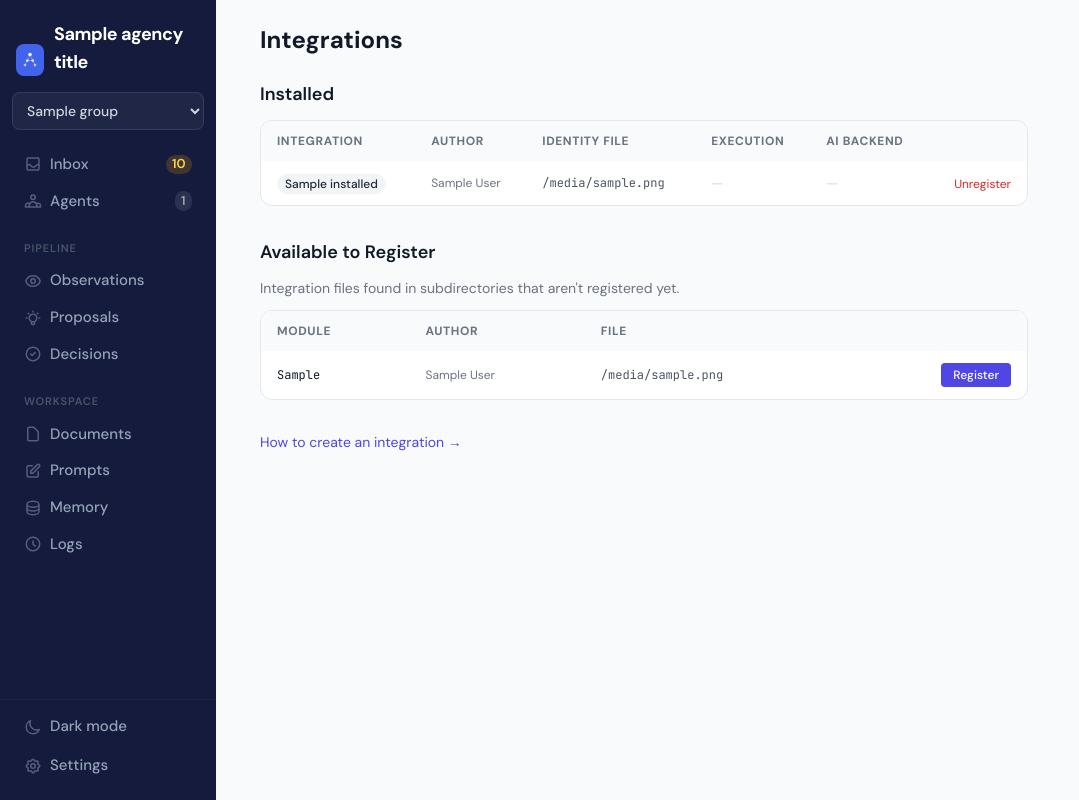
After one commit to Blackhex/christag-agency, a FastAPI app: template agency/templates/admin_integrations.html in a window 1280 px wide. The commit adds this page. Shown: the whole page, without its empty margins (0-1079 px from the left). Run offline with FastAPI, Linux system fonts and the light colour scheme; the template is opened without the code that fills it: most values are stand-ins (such as "Sample title", 1, 10 or a date in 2020); some libraries are stand-ins or nearby versions.

Commit message:
feat: add admin integrations page with register/unregister/restart
Co-Authored-By: Claude Opus 4.6 (1M context) <noreply@anthropic.com>

```diff
--- a/agency/app.py
+++ b/agency/app.py
@@ -1200,23 +1200,89 @@ def admin_context(admin_page: str = "settings", dispatch_error: str = "") -> dic
 @app.get("/admin/", response_class=HTMLResponse)
 async def admin_settings_page(request: Request):
     """Admin app settings page."""
-    # Build full integration info for the installed integrations table
-    all_integrations_info = []
-    for name, i in REGISTRY.items():
-        all_integrations_info.append({
-            "name": name,
-            "display_name": i.display_name,
-            "supports_execution": i.supports_execution,
-            "supports_ai_backend": i.supports_ai_backend,
-            "identity_file": i.identity_filename() if hasattr(i, 'identity_filename') and callable(i.identity_filename) else "—",
-        })
     return templates.TemplateResponse("admin_settings.html", {
         "request": request,
         **admin_context("settings"),
         "integrations": {name: i.display_name for name, i in REGISTRY.items() if i.supports_ai_backend},
         "ai_backend": CONFIG.get("agency", {}).get("ai_backend", "claude-code"),
-        "all_integrations_info": all_integrations_info,
+        "installed_count": len(REGISTRY),
     })
+
+
+def _read_integration_config():
+    """Read integration module list from config."""
+    from agency.integrations import _read_config
+    return _read_config()
+
+
+@app.get("/admin/integrations", response_class=HTMLResponse)
+async def admin_integrations_page(request: Request):
+    """Admin integrations management page."""
+    from agency.integrations import scan_available
+
+    config_modules = _read_integration_config()
+    module_to_author = {}
+    for mod in config_modules:
+        parts = mod.split(".")
+        if len(parts) == 2:
+            module_to_author[parts[1]] = parts[0]
+
+    installed = []
+    for name, i in REGISTRY.items():
+        module_name = name.replace("-", "_")
+        author = module_to_author.get(module_name, "unknown")
+        installed.append({
+            "name": name,
+            "display_name": i.display_name,
+            "module_path": f"{author}.{module_name}",
+            "supports_execution": i.supports_execution,
+            "supports_ai_backend": i.supports_ai_backend,
+            "identity_file": i.identity_filename() if hasattr(i, 'identity_filename') and callable(i.identity_filename) else "—",
+            "author": author,
+        })
+
+    available = scan_available()
+
+    return templates.TemplateResponse("admin_integrations.html", {
+        "request": request,
+        **admin_context("integrations"),
+        "installed": installed,
+        "available": available,
+        "restart_needed": request.query_params.get("restart") == "1",
+    })
+
+
+@app.post("/admin/integrations/register", response_class=HTMLResponse)
+async def admin_integrations_register(request: Request):
+    """Register an available integration."""
+    from agency.integrations import register_integration
+    form = await request.form()
+    module_path = form.get("module_path", "")
+    if module_path:
+        register_integration(module_path)
+    return RedirectResponse("/admin/integrations?restart=1", status_code=303)
+
+
+@app.post("/admin/integrations/unregister", response_class=HTMLResponse)
+async def admin_integrations_unregister(request: Request):
+    """Unregister an installed integration."""
+    from agency.integrations import unregister_integration
+    form = await request.form()
+    module_path = form.get("module_path", "")
+    if module_path:
+        unregister_integration(module_path)
+    return RedirectResponse("/admin/integrations?restart=1", status_code=303)
+
+
+@app.post("/admin/integrations/restart", response_class=HTMLResponse)
+async def admin_integrations_restart(request: Request):
+    """Restart the agency service to apply integration changes."""
+    import subprocess
+    try:
+        subprocess.Popen(["systemctl", "--user", "restart", "agency.service"])
+    except Exception:
+        pass
+    return RedirectResponse("/admin/integrations", status_code=303)
 
 
 @app.get("/admin/dispatch", response_class=HTMLResponse)
--- /dev/null
+++ b/agency/templates/admin_integrations.html
@@ -0,0 +1,104 @@
+{% extends "base.html" %}
+{% block title %}Integrations — {{ agency_title }}{% endblock %}
+{% block content %}
+<div class="max-w-3xl">
+  <h1 class="text-2xl font-bold text-gray-900 mb-6">Integrations</h1>
+
+  {% if restart_needed %}
+  <div class="mb-6 p-4 bg-amber-50 border border-amber-200 rounded-lg flex items-center justify-between">
+    <div class="text-sm text-amber-800">Integration changes require a service restart to take effect.</div>
+    <form method="POST" action="/admin/integrations/restart" class="inline">
+      <button type="submit" class="px-3 py-1.5 text-xs font-medium text-white bg-amber-600 rounded-lg hover:bg-amber-700 transition-colors"
+              onclick="return confirm('Restart the Agency service?')">
+        Restart Service
+      </button>
+    </form>
+  </div>
+  {% endif %}
+
+  <div class="mb-8">
+    <h2 class="text-lg font-semibold text-gray-900 mb-3">Installed</h2>
+    <div class="bg-white rounded-xl border border-gray-200 overflow-hidden">
+      <table class="w-full text-sm">
+        <thead>
+          <tr class="bg-gray-50 text-left text-xs font-medium text-gray-500 uppercase tracking-wider">
+            <th class="px-4 py-3">Integration</th>
+            <th class="px-4 py-3">Author</th>
+            <th class="px-4 py-3">Identity File</th>
+            <th class="px-4 py-3">Execution</th>
+            <th class="px-4 py-3">AI Backend</th>
+            <th class="px-4 py-3"></th>
+          </tr>
+        </thead>
+        <tbody class="divide-y divide-gray-100">
+          {% for i in installed %}
+          <tr>
+            <td class="px-4 py-3">{{ i.name | integration_badge }}</td>
+            <td class="px-4 py-3 text-xs text-gray-500">{{ i.author }}</td>
+            <td class="px-4 py-3 font-mono text-xs text-gray-600">{{ i.identity_file }}</td>
+            <td class="px-4 py-3">
+              {% if i.supports_execution %}<span class="text-emerald-600">&#10003;</span>{% else %}<span class="text-gray-300">—</span>{% endif %}
+            </td>
+            <td class="px-4 py-3">
+              {% if i.supports_ai_backend %}<span class="text-emerald-600">&#10003;</span>{% else %}<span class="text-gray-300">—</span>{% endif %}
+            </td>
+            <td class="px-4 py-3 text-right">
+              <form method="POST" action="/admin/integrations/unregister" class="inline">
+                <input type="hidden" name="module_path" value="{{ i.module_path }}">
+                <button type="submit" class="text-xs text-red-600 hover:text-red-800"
+                        onclick="return confirm('Unregister {{ i.name }}?')">Unregister</button>
+              </form>
+            </td>
+          </tr>
+          {% endfor %}
+        </tbody>
+      </table>
+    </div>
+  </div>
+
+  {% if available %}
+  <div class="mb-8">
+    <h2 class="text-lg font-semibold text-gray-900 mb-3">Available to Register</h2>
+    <p class="text-sm text-gray-500 mb-3">Integration files found in subdirectories that aren't registered yet.</p>
+    <div class="bg-white rounded-xl border border-gray-200 overflow-hidden">
+      <table class="w-full text-sm">
+        <thead>
+          <tr class="bg-gray-50 text-left text-xs font-medium text-gray-500 uppercase tracking-wider">
+            <th class="px-4 py-3">Module</th>
+            <th class="px-4 py-3">Author</th>
+            <th class="px-4 py-3">File</th>
+            <th class="px-4 py-3"></th>
+          </tr>
+        </thead>
+        <tbody class="divide-y divide-gray-100">
+          {% for a in available %}
+          <tr>
+            <td class="px-4 py-3 font-mono text-xs">{{ a.module_path }}</td>
+            <td class="px-4 py-3 text-xs text-gray-500">{{ a.author }}</td>
+            <td class="px-4 py-3 font-mono text-xs text-gray-600">{{ a.filename }}</td>
+            <td class="px-4 py-3 text-right">
+              <form method="POST" action="/admin/integrations/register" class="inline">
+                <input type="hidden" name="module_path" value="{{ a.module_path }}">
+                <button type="submit" class="px-3 py-1 text-xs font-medium text-white bg-indigo-600 rounded hover:bg-indigo-700 transition-colors">Register</button>
+              </form>
+            </td>
+          </tr>
+          {% endfor %}
+        </tbody>
+      </table>
+    </div>
+  </div>
+  {% else %}
+  <div class="mb-8">
+    <h2 class="text-lg font-semibold text-gray-900 mb-3">Available to Register</h2>
+    <div class="bg-white rounded-xl border border-gray-200 p-6 text-center text-gray-400 text-sm">
+      No unregistered integrations found. Drop a <code>.py</code> file in a subdirectory of <code>agency/integrations/</code> to add one.
+    </div>
+  </div>
+  {% endif %}
+
+  <div class="text-sm text-gray-500">
+    <a href="#" class="text-indigo-600 hover:text-indigo-800">How to create an integration →</a>
+  </div>
+</div>
+{% endblock %}
--- a/agency/templates/base.html
+++ b/agency/templates/base.html
@@ -264,6 +264,13 @@
           </span>
         </a>
 
+        <a href="/admin/integrations" class="nav-item {% if admin_page == 'integrations' %}active{% endif %}">
+          <span class="flex items-center gap-2">
+            <svg class="nav-icon" fill="none" stroke="currentColor" viewBox="0 0 24 24"><path stroke-linecap="round" stroke-linejoin="round" stroke-width="2" d="M11 4a2 2 0 114 0v1a1 1 0 001 1h3a1 1 0 011 1v3a1 1 0 01-1 1h-1a2 2 0 100 4h1a1 1 0 011 1v3a1 1 0 01-1 1h-3a1 1 0 01-1-1v-1a2 2 0 10-4 0v1a1 1 0 01-1 1H7a1 1 0 01-1-1v-3a1 1 0 00-1-1H4a2 2 0 110-4h1a1 1 0 001-1V7a1 1 0 011-1h3a1 1 0 001-1V4z"/></svg>
+            Integrations
+          </span>
+        </a>
+
         {% else %}
         <!-- Primary: What needs attention -->
         <a href="/{{ group }}/" class="nav-item mt-1 {% if active == 'home' %}active{% endif %}">
```
Also changed, not shown: agency/templates/admin_settings.html (+4 -37 lines).
